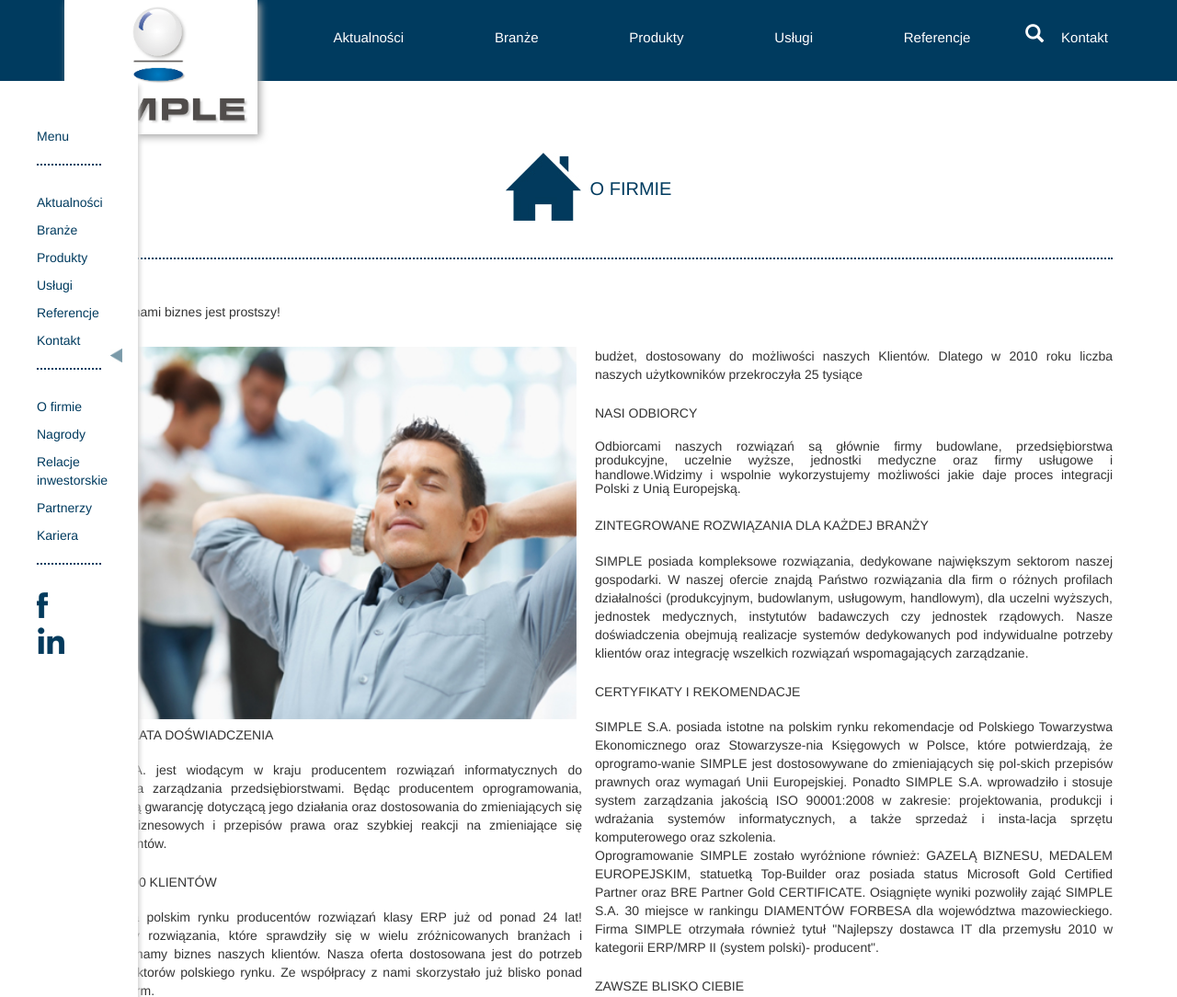
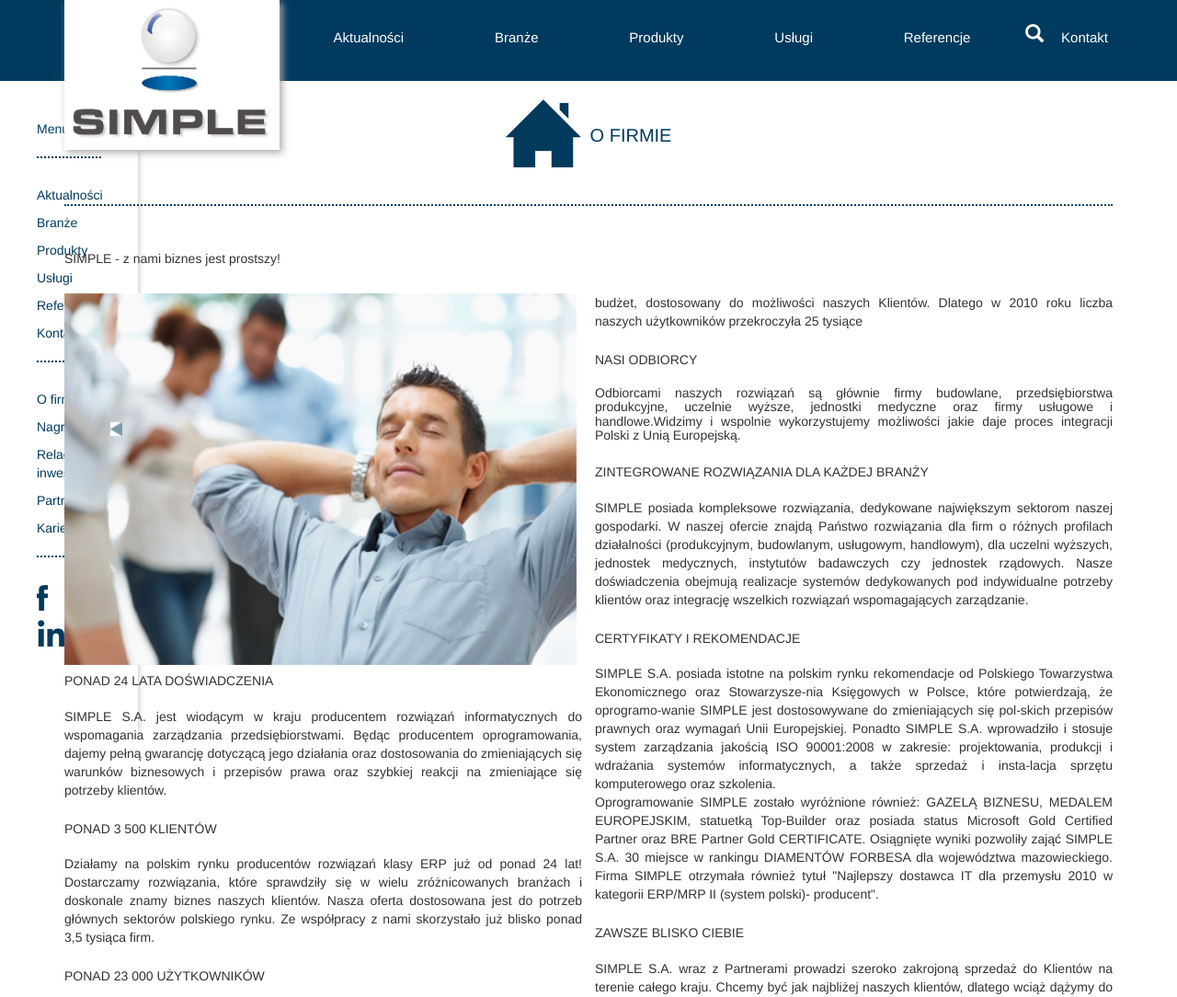
Before and after one commit to PiotrHolub/ideotask, a plain HTML site: page index.html in a window 1280 px wide. Shown: the top 1084 px of the page at 92% size. Drawn offline with nearby package versions, Linux system fonts and the light colour scheme.

Commit message:
sidebar correct

```diff
--- a/index.html
+++ b/index.html
@@ -9,27 +9,6 @@
         <link rel="stylesheet" href="style.css">
     </head>
     <body>
-        <div class="container-fluid background_menu">
-            <div class="container">
-                <div class="row">
-                    <div class="logo col-lg-3">
-                        <img src="images/logo.jpg" class="img-fluid" alt="image">
-                    </div>
-                    <div id="menu" class="col-lg-9">
-                        <ul class="list-inline">
-                            <li><a href="#">Aktualności</a></li>
-                            <li><a href="#">Branże</a></li>
-                            <li><a href="#">Produkty</a></li>
-                            <li><a href="#">Usługi</a></li>
-                            <li><a href="#">Referencje</a></li>
-                            <li><a href="#">Kontakt</a></li>
-                        </ul>
-                    </div>
-                </div>
-            </div>
-        </div>
-
-        <div class="wrapper">
         <div id="sidebar">
             <div id="leftmenu">
                 <ul>
@@ -53,10 +32,32 @@
                 </ul>
             </div>
         </div>
+
+        <div class="container-fluid background_menu">
+            <div class="container">
+                <div class="row">
+                    <div class="logo col-lg-3">
+                        <img src="images/logo.jpg" class="img-fluid" alt="image" style="position:absolute;">
+                    </div>
+                    <div id="menu" class="col-lg-9">
+                        <ul class="list-inline">
+                            <li><a href="#">Aktualności</a></li>
+                            <li><a href="#">Branże</a></li>
+                            <li><a href="#">Produkty</a></li>
+                            <li><a href="#">Usługi</a></li>
+                            <li><a href="#">Referencje</a></li>
+                            <li><a href="#">Kontakt</a></li>
+                        </ul>
+                    </div>
+                </div>
+            </div>
+        </div>
+
+
         <div id="newarray" class="newarray norotate">
             <img id="array" src="images/array.jpg" alt="array">
         </div>
-        </div>
+
 
 
         <div id="sidebar_search">
--- a/style.scss
+++ b/style.scss
@@ -31,11 +31,11 @@ li{
 #sidebar {
     min-width: 150px;
     max-width: 150px;
-    height: 1090px;
-    position: absolute;
-    top: 88px;
+    height: 100vh;
+    position: fixed;
+    padding-top: 80px;
     left: 0;
-    z-index: 9999;
+    z-index:-1;
     box-shadow: 7px 0 5px -5px lightgrey;
     background-color: white;
 }
@@ -55,8 +55,8 @@ li{
 }
 .newarray{
     height: 30px;
-    position: absolute;
-    top: 375px;
+    position: fixed;
+    top: 455px;
     left: 120px;
     z-index: 9999;
 }
```
Also changed, not shown: style.css, 1 other file. Lines whose indentation alone changed are shown as unchanged.
